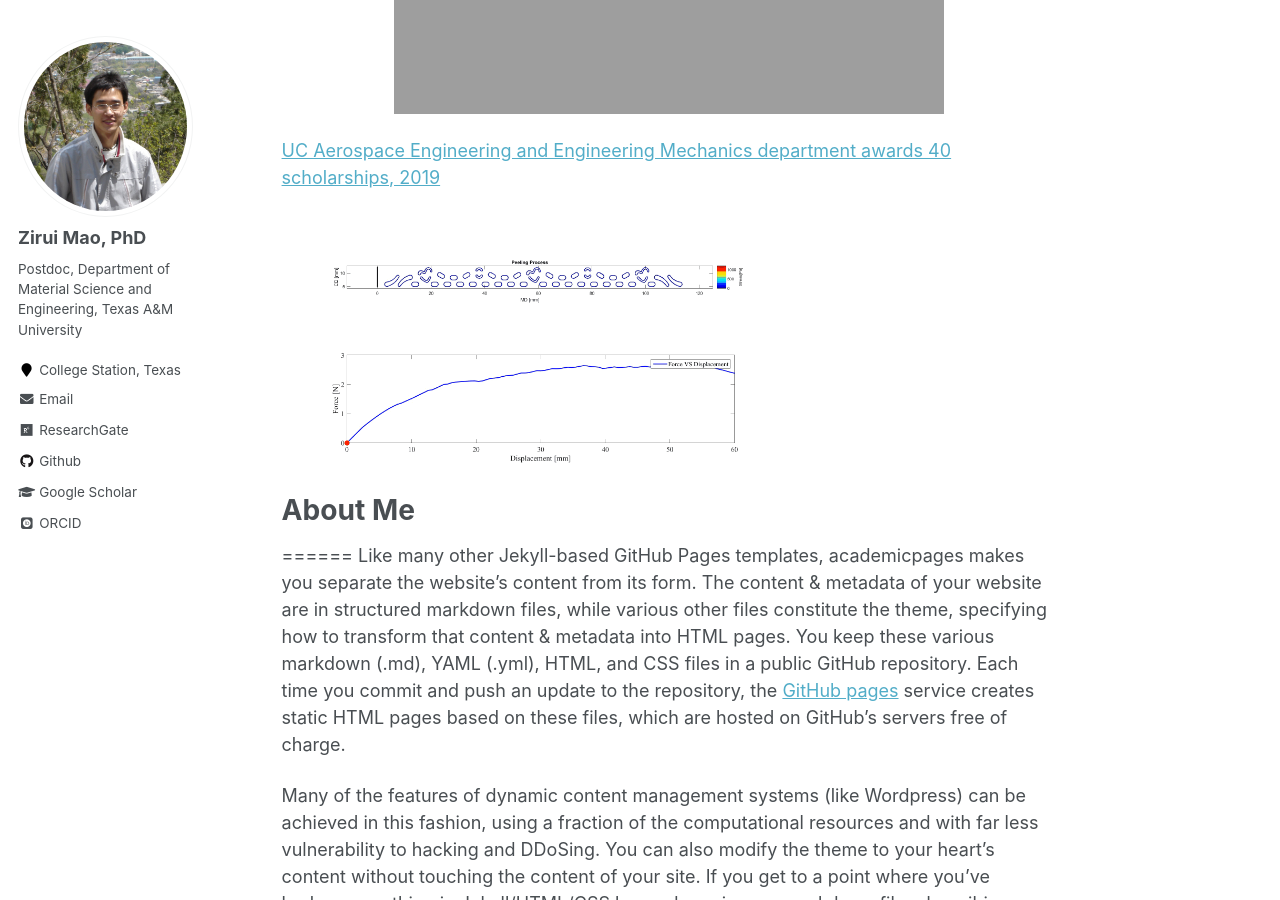
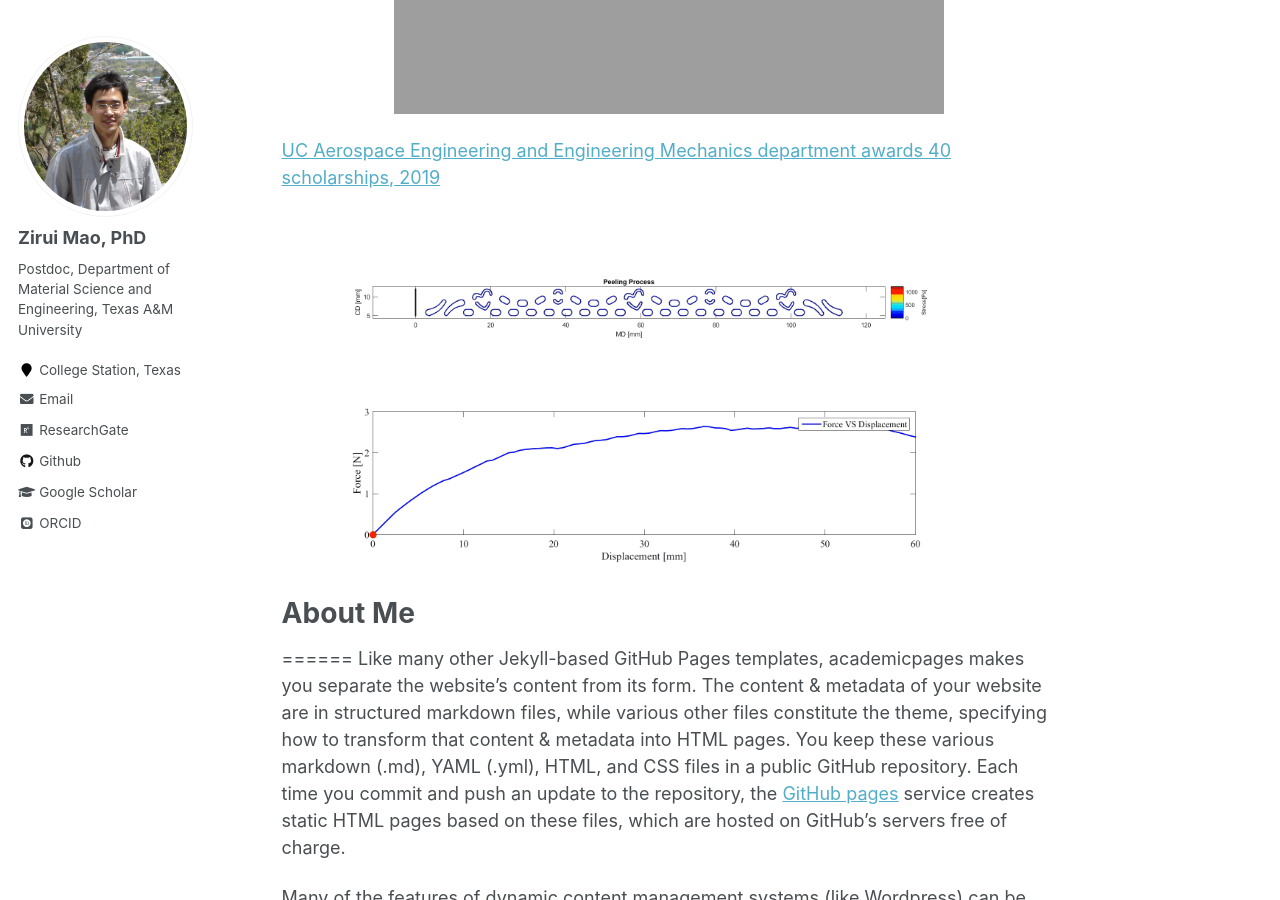
Before and after one commit to maozirui0827/maozirui.github.io, a Jekyll site: the page built from _pages/about.md, in a window 1280 px wide and 900 px high, scrolled down 431 px. Built offline with Jekyll 4.4.1, drawn with Linux system fonts in a browser that asks for light colours; some web fonts are replaced.

Commit message:
Update about.md

```diff
--- a/_pages/about.md
+++ b/_pages/about.md
@@ -13,7 +13,7 @@ redirect_from:
 </p>
 [UC Aerospace Engineering and Engineering Mechanics department awards 40 scholarships, 2019](https://www.uc.edu/news/articles/2019/05/n20834009.html)
 
-<img src="https://maozirui.github.io/images/Shear Peeling Process.gif" width="500px;"/>
+<img src="https://maozirui.github.io/images/Shear Peeling Process.gif" width="700"/>
 
 # About Me
 ======
```
